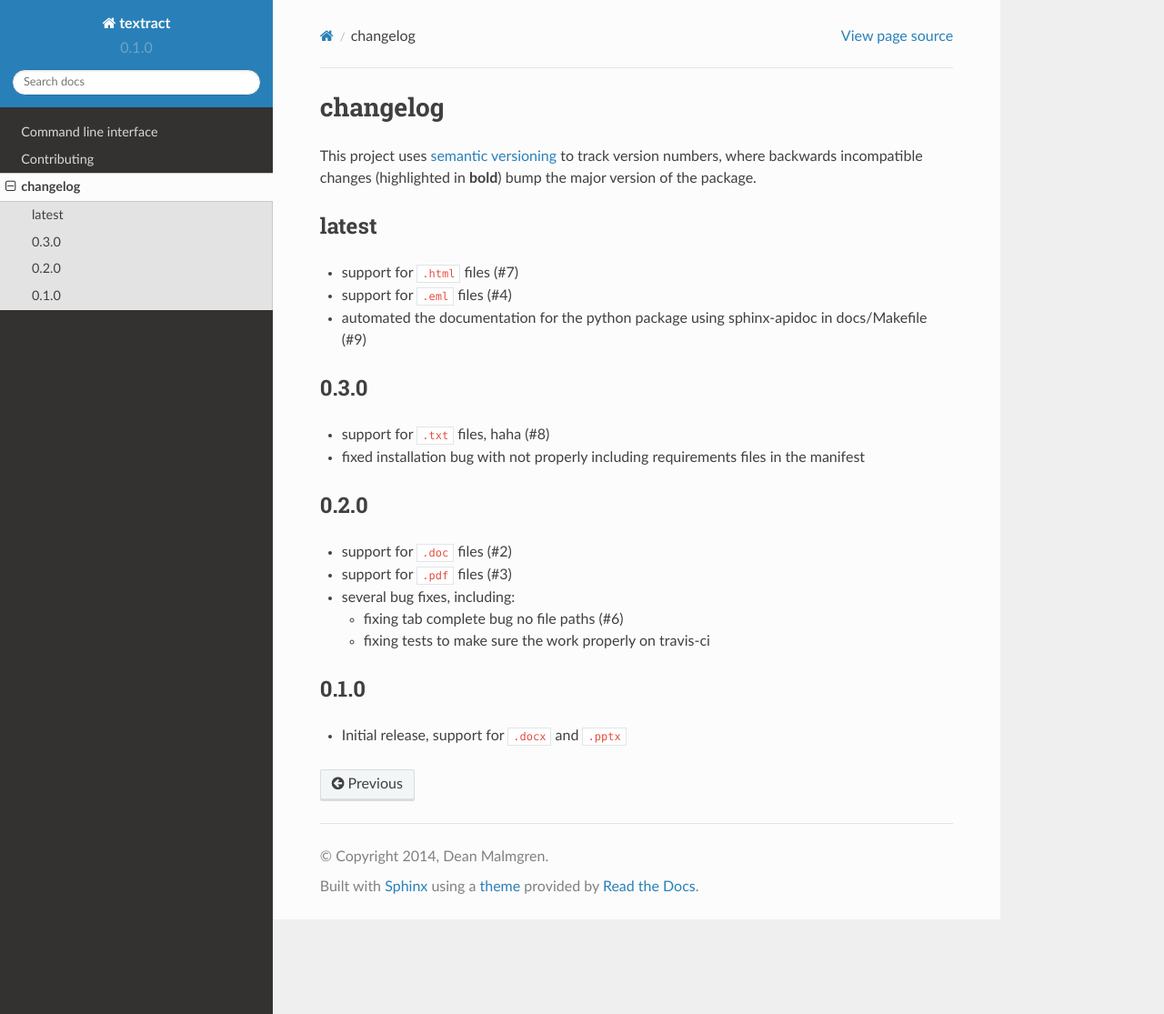
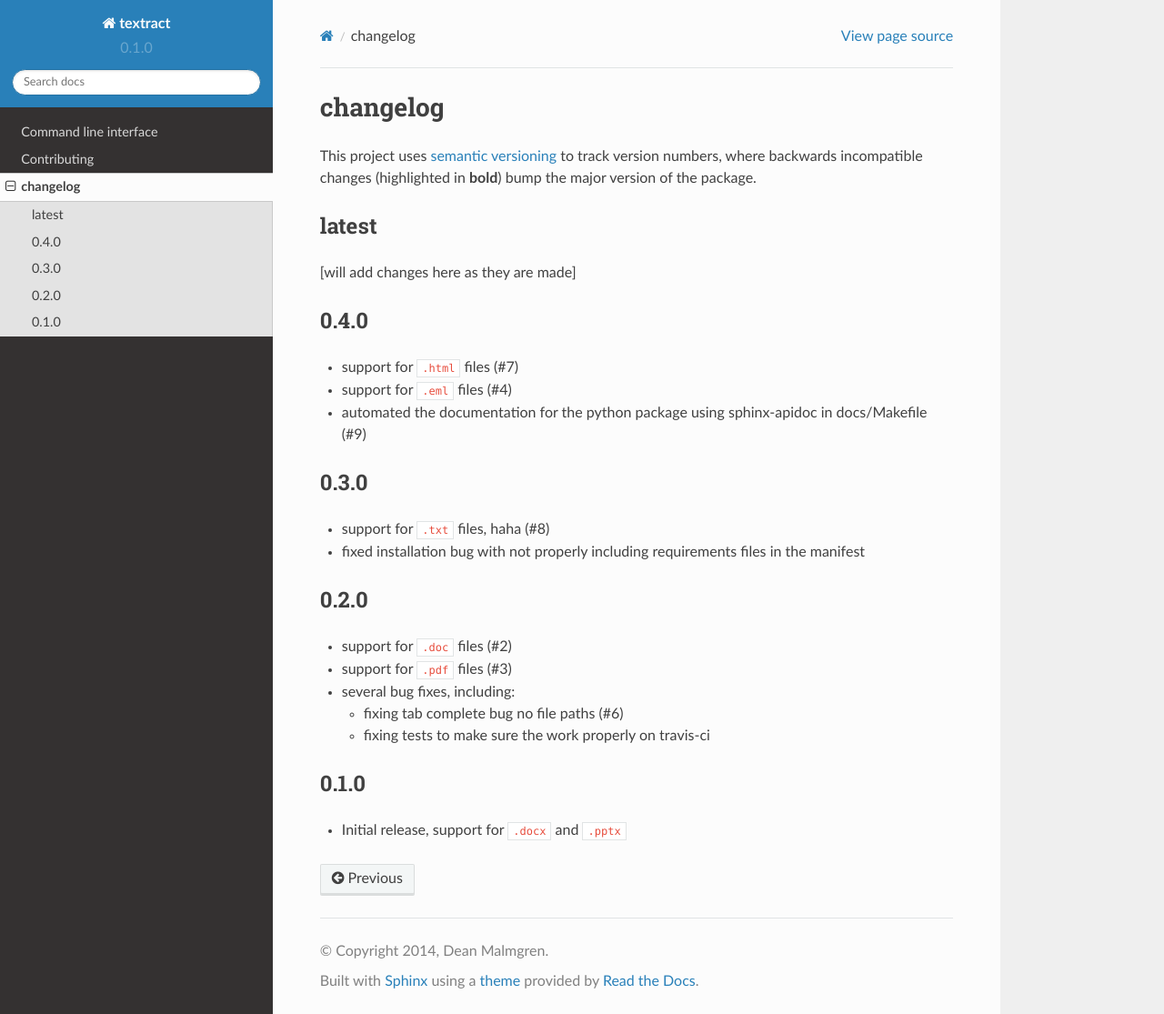
Before and after one commit to deanmalmgren/textract, a Sphinx documentation site: the page built from docs/changelog.rst, in a window 1280 px wide and 1115 px high. Shown: the whole window at 91% size. Built offline with Sphinx 7.4.7 and the Read the Docs theme 2.0.0, drawn with Linux system fonts in a browser that asks for light colours; pages that are not in the unit, such as notebooks, are missing from menus.

Commit message:
bump to version 0.4.0

```diff
--- a/docs/changelog.rst
+++ b/docs/changelog.rst
@@ -8,6 +8,11 @@ track version numbers, where backwards incompatible changes
 
 latest
 ------
+
+[will add changes here as they are made]
+
+0.4.0
+-----
 
 * support for ``.html`` files (#7)
 
--- a/textract/__init__.py
+++ b/textract/__init__.py
@@ -1,3 +1,3 @@
-VERSION = "0.3.0"
+VERSION = "0.4.0"
 
 from .parsers import process
```
